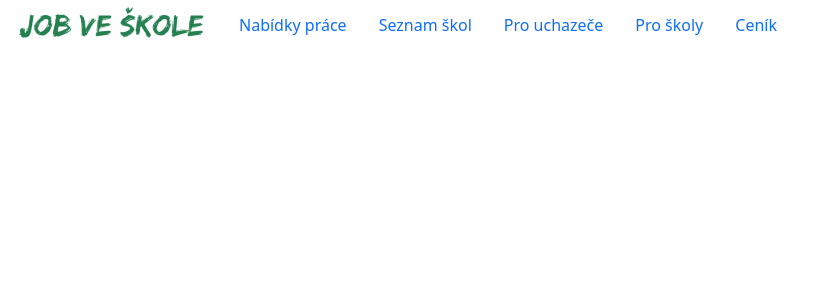
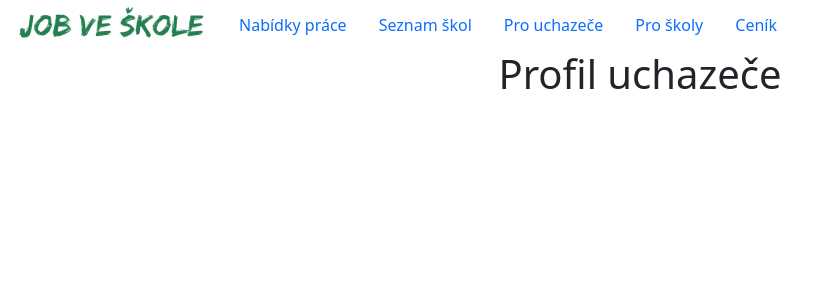
Before and after one commit to violinie/coex, a React (Create React App) app: page / in a window 1280 px wide. Shown: the top 300 px of the page, without its empty margins (0-824 px from the left). Built offline with nearby package versions, Linux system fonts and the light colour scheme; the HTML template or start-up script is replaced by a standard one.

Commit message:
create profile header

```diff
--- a/src/App.js
+++ b/src/App.js
@@ -1,6 +1,12 @@
 import React from "react";
 import Nav from "./components/Nav";
+import Profile from "./components/Profile";
 
 export default function App() {
-  return <Nav />;
+  return (
+    <>
+      <Nav />
+      <Profile />
+    </>
+  );
 }
--- a/src/components/Footer.jsx
+++ b/src/components/Footer.jsx
@@ -0,0 +1,5 @@
+import React from "react";
+
+export default function Footer() {
+  return <footer></footer>;
+}
--- a/src/components/Profile.jsx
+++ b/src/components/Profile.jsx
@@ -0,0 +1,12 @@
+import React from "react";
+
+export default function Profile() {
+  return (
+    <>
+      <div className="profile__header">
+        <h1 className="text-center profile__title m-0">Profil uchazeče</h1>
+      </div>
+      <form></form>
+    </>
+  );
+}
--- a/src/style.scss
+++ b/src/style.scss
@@ -12,6 +12,11 @@ body {
   font-family: "Fira Sans", sans-serif;
 }
 
+h1 {
+  font-size: 2.25rem;
+  font-weight: 500;
+}
+
 .nav-link {
   color: #373f51;
   font-weight: 700;
@@ -20,3 +25,16 @@ body {
     color: var(--main-color);
   }
 }
+
+.profile__header {
+  background-image: url(./images/Background.png);
+  min-height: 11.5rem;
+  display: flex;
+  justify-content: center;
+  color: #fff;
+}
+
+.profile__title {
+  display: flex;
+  align-items: center;
+}
```
Also changed, not shown: src/images/Background.png (added).
